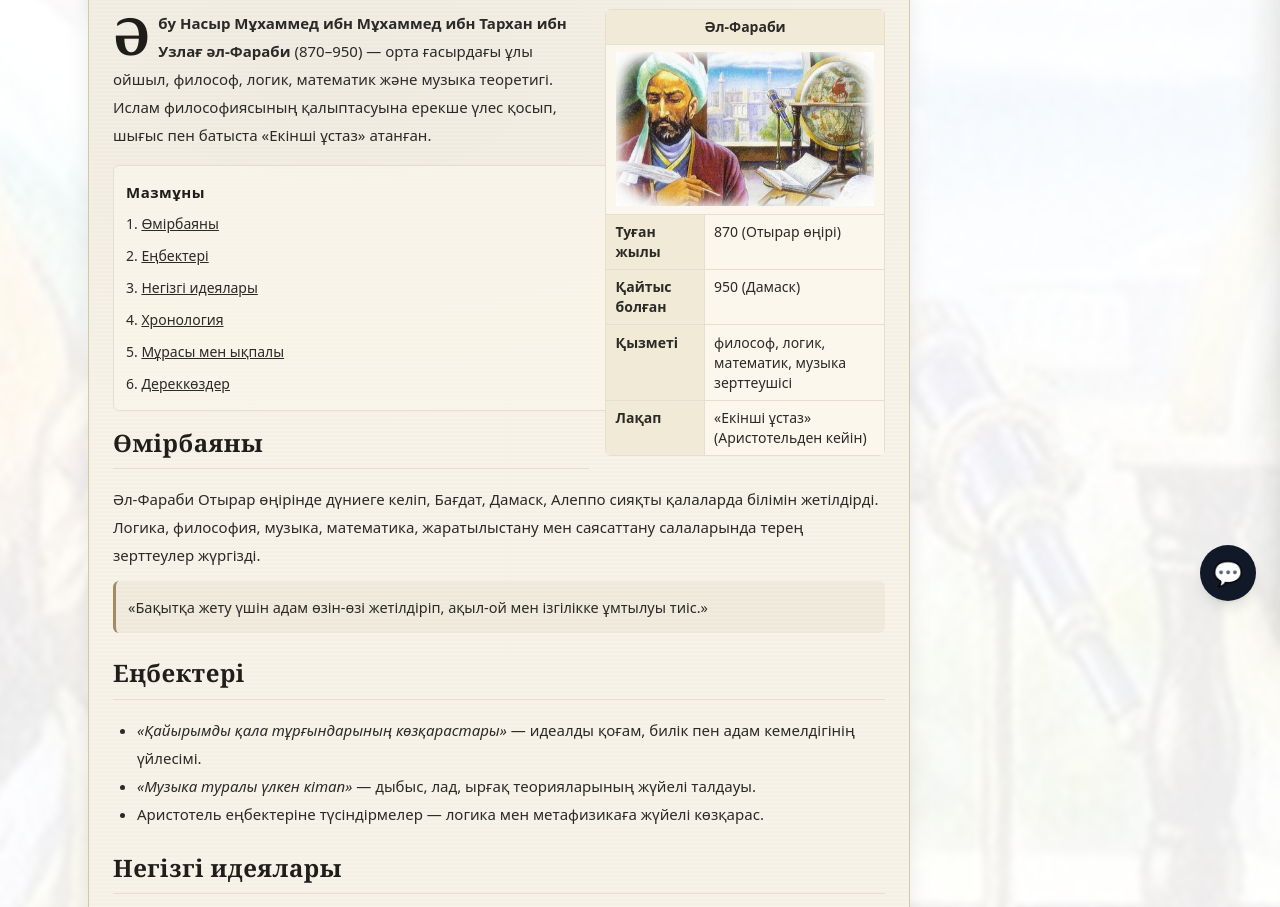
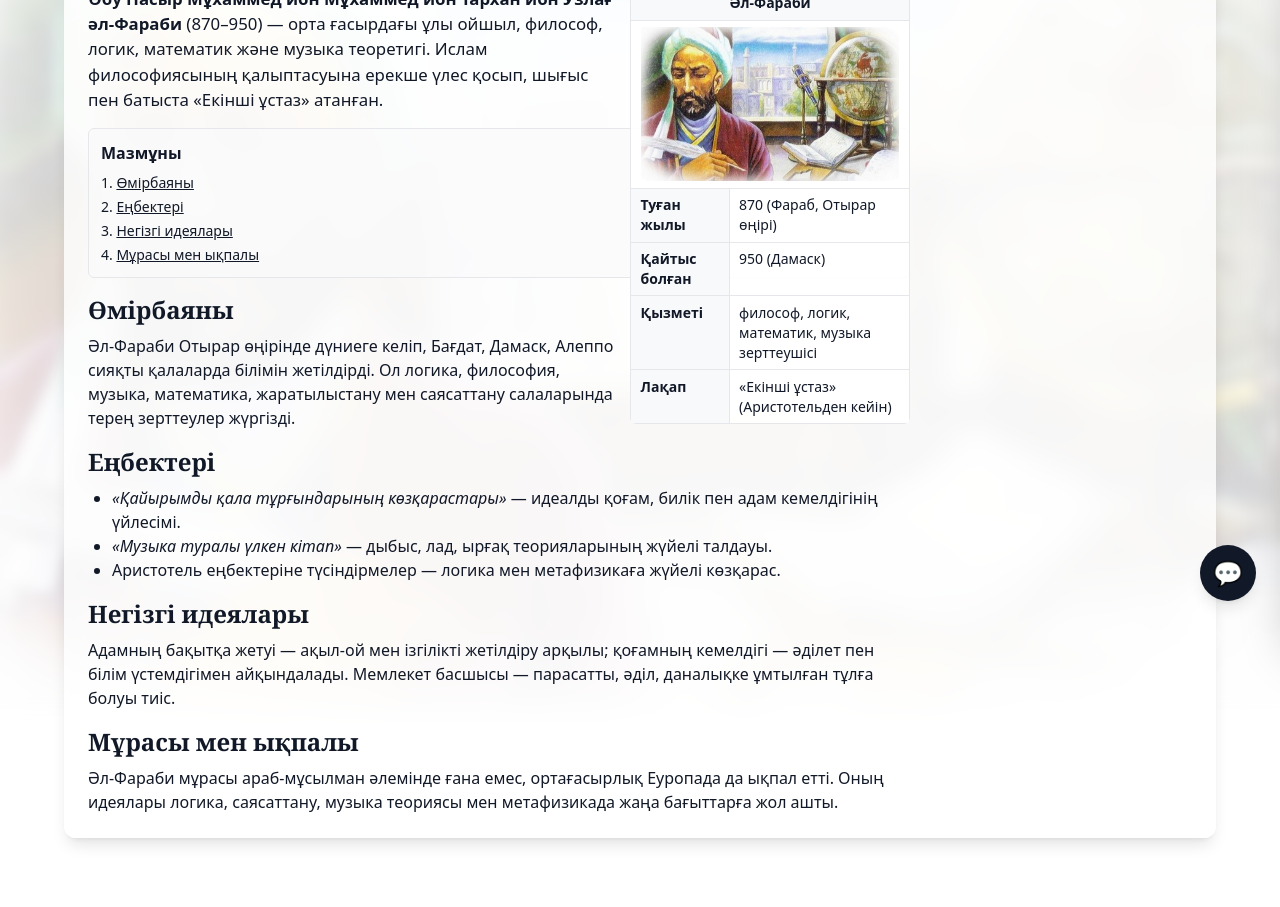
Before and after one commit to Nur228/alfarabi-chat, a website: page public/index.html in a window 1280 px wide. Shown: the part 103-1010 px from the top of the page. After the commit the page ends 941 px from the top, so only its background shows below. Drawn offline with nearby package versions, Linux system fonts and the light colour scheme.

Commit message:
Добавлен фон и автозакрытие чата

```diff
--- a/public/index.html
+++ b/public/index.html
@@ -3,252 +3,261 @@
   <head>
     <meta charset="UTF-8" />
     <meta name="viewport" content="width=device-width,initial-scale=1" />
-    <title>Әл-Фараби — Энциклопедия (тарихи стиль)</title>
+    <title>Әл-Фараби — Уикипедия стилі</title>
     <script src="https://cdn.tailwindcss.com"></script>
     <style>
-      /* ===== Историческая тема (без сборок) ===== */
-      :root{
-        --paper:#f7f3e8;          /* пергаментный фон */
-        --ink:#2b2a27;            /* “чернила” */
-        --sepia:#a68a64;          /* акцент */
-        --orn:#d2c7ad;            /* орнамент/границы */
+      /* Панель чата */
+      .chat-panel {
+        transition: transform 0.4s ease-in-out;
+      }
+      .chat-panel.closed {
+        transform: translateX(100%);
       }
 
-      /* Пергаментный бокс */
-      .history-paper{
-        background:
-          radial-gradient(1200px 600px at 30% 10%, rgba(0,0,0,.03), transparent 60%),
-          radial-gradient(1000px 500px at 90% 80%, rgba(0,0,0,.025), transparent 55%),
-          repeating-linear-gradient(0deg, rgba(0,0,0,.012) 0 2px, rgba(255,255,255,.02) 2px 4px),
-          var(--paper);
-        color: var(--ink);
-        border: 1px solid var(--orn);
-        box-shadow:
-          0 8px 24px rgba(0,0,0,.08),
-          inset 0 1px 0 rgba(255,255,255,.5);
+      /* Инфобокс және уикипедия стилі */
+      .infobox th {
+        background: #f8f9fa;
+        font-weight: 600;
+      }
+      .infobox td,
+      .infobox th {
+        border: 1px solid #e5e7eb;
+        padding: 0.4rem 0.6rem;
+        vertical-align: top;
+      }
+      .toc a {
+        text-decoration: underline;
+      }
+      .mw hr {
+        border-color: #e5e7eb;
+        margin: 0.75rem 0 1rem;
+      }
+      .first-par {
+        font-size: 1.05rem;
       }
 
-      /* Декоративная рамка сверху/снизу */
-      .history-frame{
-        position:relative;
+      /* Фон при открытом чате */
+      #overlay {
+        position: fixed;
+        inset: 0;
+        background: rgba(0, 0, 0, 0.4);
+        opacity: 0;
+        pointer-events: none;
+        transition: opacity 0.4s ease-in-out;
+        z-index: 30;
       }
-      .history-frame:before,
-      .history-frame:after{
-        content:"";
-        position:absolute; left:18px; right:18px; height:8px;
-        background:
-          linear-gradient(90deg, transparent, var(--orn), transparent);
-        opacity:.65;
+      #overlay.visible {
+        opacity: 1;
+        pointer-events: all;
       }
-      .history-frame:before{ top:10px; }
-      .history-frame:after{ bottom:10px; }
-
-      /* Заголовки с малой_caps и тонкой линией (как вики, но теплее) */
-      .hcap{ font-variant: small-caps; letter-spacing:.5px; color:#1f1e1b; }
-      .rule{ border:0; border-top:1px solid #e5dfcf; margin:.6rem 0 1rem; }
-
-      /* Дроп-кап для первого абзаца */
-      .first-par:first-letter{
-        float:left;
-        font-size:3.2rem;
-        line-height:.9;
-        padding:.2rem .5rem .1rem 0;
-        font-weight:700;
-        color:#1e1d1a;
-        font-family: Georgia, "Times New Roman", serif;
-      }
-
-      /* Боковая цитата */
-      .pullquote{
-        border-left:3px solid var(--sepia);
-        background: rgba(166,138,100,.08);
-      }
-
-      /* Вики-инфобокс */
-      .infobox th{ background:#f1ead6; font-weight:600; }
-      .infobox td, .infobox th{
-        border:1px solid #e5dfcf; padding:.45rem .6rem; vertical-align:top;
-      }
-
-      /* Лента времени */
-      .timeline{ position:relative; padding-left:1rem; }
-      .timeline:before{
-        content:""; position:absolute; left:.35rem; top:.25rem; bottom:.25rem;
-        width:2px; background:#d9d2bf;
-      }
-      .timeline-item{ position:relative; margin:0 0 .9rem 0; padding-left:1rem; }
-      .timeline-item:before{
-        content:""; position:absolute; left:-.2rem; top:.25rem;
-        width:.55rem; height:.55rem; border-radius:50%;
-        background:#8f7b58; box-shadow:0 0 0 3px #ece5d3;
-      }
-      .timeline-year{ font-weight:700; color:#5a4b34; margin-right:.35rem; }
-
-      /* Сноски */
-      .footnotes li{ margin:.35rem 0; }
-      .footnotes sup{ color:#6c5b3e; }
-
-      /* Чат: выезд/закрытие */
-      .chat-panel{ transition: transform .4s ease-in-out; }
-      .chat-panel.closed{ transform: translateX(100%); }
-
-      /* Кнопка чата поверх всего */
-      #toggleChat{ -webkit-tap-highlight-color: transparent; }
     </style>
   </head>
 
-  <body class="relative min-h-screen bg-white text-[15px] leading-7 text-gray-900">
-    <!-- Фон (мягкий, опционально можно убрать: Википедия обычно без фона) -->
-    <div class="absolute inset-0 -z-10 bg-center bg-cover bg-no-repeat opacity-[.08]"
-         style="background-image:url('./alfarabi.jpg')"></div>
+  <body class="relative min-h-screen text-gray-900">
+    <!-- 📸 Фон с блюром -->
+    <div
+      class="fixed inset-0 -z-10 bg-center bg-cover bg-no-repeat"
+      style="background-image:url('./alfarabi.jpg'); filter:blur(6px); transform:scale(1.04); opacity:.2;">
+    </div>
+
+    <!-- Затемнение при открытом чате -->
+    <div id="overlay"></div>
 
     <!-- Кнопка чата -->
-  <button id="toggleChat"
-    class="fixed bottom-24 right-6 z-50 w-14 h-14 rounded-full bg-gray-900 text-white shadow-lg hover:bg-black text-2xl flex items-center justify-center transition-transform active:scale-95"
-    aria-label="Открыть чат">💬</button>
+    <button
+      id="toggleChat"
+      class="fixed bottom-24 right-6 z-50 w-14 h-14 rounded-full bg-gray-900 text-white shadow-lg hover:bg-black text-2xl flex items-center justify-center transition-transform active:scale-95"
+      aria-label="Ашу чат"
+    >
+      💬
+    </button>
 
-    <!-- Контент как у вики: слева статья, справа место под выезжающий чат -->
-    <main class="max-w-6xl mx-auto px-4 lg:px-6 py-6">
+    <!-- Основной контент -->
+    <main class="mw max-w-6xl mx-auto px-4 lg:px-6 py-6 bg-white/80 backdrop-blur-md rounded-xl shadow-lg">
       <div class="grid grid-cols-12 gap-6">
-        <!-- СТАТЬЯ -->
-        <article class="col-span-12 lg:col-span-9 text-left history-paper history-frame rounded-xl p-6">
-          <header>
-            <h1 class="text-3xl font-serif font-bold hcap">Әбу Насыр әл-Фараби</h1>
-            <hr class="rule" />
-          </header>
+        <article class="col-span-12 lg:col-span-9 text-left">
+          <h1 class="text-3xl font-serif font-bold">Әбу Насыр әл-Фараби</h1>
+          <hr />
 
-          <!-- Инфобокс (справа внутри статьи) -->
-          <aside class="infobox bg-[#fbf7ec] text-sm float-right w-[280px] ml-4 mb-4 rounded-md overflow-hidden">
+          <!-- Инфобокс -->
+          <aside
+            class="infobox bg-white/90 text-sm float-right w-[280px] ml-4 mb-4 rounded-md overflow-hidden"
+          >
             <table class="w-full border-collapse">
               <tbody>
-                <tr><th colspan="2" class="text-center">Әл-Фараби</th></tr>
+                <tr>
+                  <th colspan="2" class="text-center">Әл-Фараби</th>
+                </tr>
                 <tr>
                   <td colspan="2" class="p-0">
-                    <img src="./alfarabi.jpg" alt="Әл-Фараби" class="w-full h-auto block">
+                    <img
+                      src="./alfarabi.jpg"
+                      alt="Әл-Фараби"
+                      class="w-full h-auto block"
+                    />
                   </td>
                 </tr>
-                <tr><th>Туған жылы</th><td>870 (Отырар өңірі)</td></tr>
-                <tr><th>Қайтыс болған</th><td>950 (Дамаск)</td></tr>
-                <tr><th>Қызметі</th><td>философ, логик, математик, музыка зерттеушісі</td></tr>
-                <tr><th>Лақап</th><td>«Екінші ұстаз» (Аристотельден кейін)</td></tr>
+                <tr>
+                  <th>Туған жылы</th>
+                  <td>870 (Фараб, Отырар өңірі)</td>
+                </tr>
+                <tr>
+                  <th>Қайтыс болған</th>
+                  <td>950 (Дамаск)</td>
+                </tr>
+                <tr>
+                  <th>Қызметі</th>
+                  <td>философ, логик, математик, музыка зерттеушісі</td>
+                </tr>
+                <tr>
+                  <th>Лақап</th>
+                  <td>«Екінші ұстаз» (Аристотельден кейін)</td>
+                </tr>
               </tbody>
             </table>
           </aside>
 
-          <!-- Первый абзац с дропкапом -->
           <p class="first-par">
-            <strong>Әбу Насыр Мұхаммед ибн Мұхаммед ибн Тархан ибн Узлағ әл-Фараби</strong> (870–950) —
-            орта ғасырдағы ұлы ойшыл, философ, логик, математик және музыка теоретигі. Ислам философиясының
-            қалыптасуына ерекше үлес қосып, шығыс пен батыста «Екінші ұстаз» атанған.
+            <strong
+              >Әбу Насыр Мұхаммед ибн Мұхаммед ибн Тархан ибн Узлағ әл-Фараби</strong
+            >
+            (870–950) — орта ғасырдағы ұлы ойшыл, философ, логик, математик және
+            музыка теоретигі. Ислам философиясының қалыптасуына ерекше үлес
+            қосып, шығыс пен батыста «Екінші ұстаз» атанған.
           </p>
 
-          <!-- Оглавление -->
-          <nav class="bg-[#fbf7ec]/70 border border-[#e5dfcf] rounded-md p-3 my-4">
-            <div class="font-semibold hcap">Мазмұны</div>
-            <ol class="list-decimal list-inside space-y-1 text-[14px] mt-1">
-              <li><a href="#life" class="underline">Өмірбаяны</a></li>
-              <li><a href="#works" class="underline">Еңбектері</a></li>
-              <li><a href="#ideas" class="underline">Негізгі идеялары</a></li>
-              <li><a href="#timeline" class="underline">Хронология</a></li>
-              <li><a href="#legacy" class="underline">Мұрасы мен ықпалы</a></li>
-              <li><a href="#refs" class="underline">Дереккөздер</a></li>
+          <nav
+            class="toc bg-gray-50/70 border border-gray-200 rounded-md p-3 my-4"
+          >
+            <div class="font-semibold mb-2">Мазмұны</div>
+            <ol class="list-decimal list-inside space-y-1 text-sm">
+              <li><a href="#life">Өмірбаяны</a></li>
+              <li><a href="#works">Еңбектері</a></li>
+              <li><a href="#ideas">Негізгі идеялары</a></li>
+              <li><a href="#legacy">Мұрасы мен ықпалы</a></li>
             </ol>
           </nav>
 
-          <section id="life" class="mt-4">
-            <h2 class="text-2xl font-serif font-semibold hcap">Өмірбаяны</h2>
-            <hr class="rule" />
+          <section id="life" class="prose max-w-none">
+            <h2 class="text-2xl font-serif font-semibold mb-2">Өмірбаяны</h2>
             <p>
-              Әл-Фараби Отырар өңірінде дүниеге келіп, Бағдат, Дамаск, Алеппо сияқты қалаларда білімін жетілдірді.
-              Логика, философия, музыка, математика, жаратылыстану мен саясаттану салаларында терең зерттеулер жүргізді.
-            </p>
-            <p class="pullquote rounded-md p-3 mt-3 text-[14.5px]">
-              «Бақытқа жету үшін адам өзін-өзі жетілдіріп, ақыл-ой мен ізгілікке ұмтылуы тиіс.»
+              Әл-Фараби Отырар өңірінде дүниеге келіп, Бағдат, Дамаск, Алеппо
+              сияқты қалаларда білімін жетілдірді. Ол логика, философия, музыка,
+              математика, жаратылыстану мен саясаттану салаларында терең
+              зерттеулер жүргізді.
             </p>
           </section>
 
-          <section id="works" class="mt-6">
-            <h2 class="text-2xl font-serif font-semibold hcap">Еңбектері</h2>
-            <hr class="rule" />
+          <section id="works" class="prose max-w-none mt-4">
+            <h2 class="text-2xl font-serif font-semibold mb-2">Еңбектері</h2>
             <ul class="list-disc pl-6">
-              <li><em>«Қайырымды қала тұрғындарының көзқарастары»</em> — идеалды қоғам, билік пен адам кемелдігінің үйлесімі.</li>
-              <li><em>«Музыка туралы үлкен кітап»</em> — дыбыс, лад, ырғақ теорияларының жүйелі талдауы.</li>
-              <li>Аристотель еңбектеріне түсіндірмелер — логика мен метафизикаға жүйелі көзқарас.</li>
+              <li>
+                <em>«Қайырымды қала тұрғындарының көзқарастары»</em> — идеалды
+                қоғам, билік пен адам кемелдігінің үйлесімі.
+              </li>
+              <li>
+                <em>«Музыка туралы үлкен кітап»</em> — дыбыс, лад, ырғақ
+                теорияларының жүйелі талдауы.
+              </li>
+              <li>
+                Аристотель еңбектеріне түсіндірмелер — логика мен метафизикаға
+                жүйелі көзқарас.
+              </li>
             </ul>
           </section>
 
-          <section id="ideas" class="mt-6">
-            <h2 class="text-2xl font-serif font-semibold hcap">Негізгі идеялары</h2>
-            <hr class="rule" />
+          <section id="ideas" class="prose max-w-none mt-4">
+            <h2 class="text-2xl font-serif font-semibold mb-2">
+              Негізгі идеялары
+            </h2>
             <p>
-              Адамның бақытқа жетуі — ақыл-ой мен ізгілікті жетілдіру арқылы; қоғамның кемелдігі — әділет пен білім үстемдігімен.
-              Мемлекет басшысы — парасатты, әділ, даналыққа ұмтылған тұлға болуы тиіс.
+              Адамның бақытқа жетуі — ақыл-ой мен ізгілікті жетілдіру арқылы;
+              қоғамның кемелдігі — әділет пен білім үстемдігімен айқындалады.
+              Мемлекет басшысы — парасатты, әділ, даналықке ұмтылған тұлға
+              болуы тиіс.
             </p>
           </section>
 
-          <!-- Хронология как “исторический” элемент -->
-          <section id="timeline" class="mt-6">
-            <h2 class="text-2xl font-serif font-semibold hcap">Хронология</h2>
-            <hr class="rule" />
-            <div class="timeline mt-2">
-              <div class="timeline-item"><span class="timeline-year">870</span>Отырар өңірінде дүниеге келді.</div>
-              <div class="timeline-item"><span class="timeline-year">~900</span>Бағдатқа барып, ғылымға ден қойды.</div>
-              <div class="timeline-item"><span class="timeline-year">~940</span>Қоғам, логика, музыка туралы ірі еңбектер жазды.</div>
-              <div class="timeline-item"><span class="timeline-year">950</span>Дамаскіде дүниеден өтті.</div>
-            </div>
-          </section>
-
-          <section id="legacy" class="mt-6">
-            <h2 class="text-2xl font-serif font-semibold hcap">Мұрасы мен ықпалы</h2>
-            <hr class="rule" />
+          <section id="legacy" class="prose max-w-none mt-4">
+            <h2 class="text-2xl font-serif font-semibold mb-2">
+              Мұрасы мен ықпалы
+            </h2>
             <p>
-              Әл-Фараби мұрасы ислам әлемінде ғана емес, ортағасырлық Еуропада да ықпал етті. Логика, саясаттану,
-              музыка теориясы мен метафизикада жаңа бағыттарға жол ашты.
+              Әл-Фараби мұрасы араб-мұсылман әлемінде ғана емес,
+              ортағасырлық Еуропада да ықпал етті. Оның идеялары логика,
+              саясаттану, музыка теориясы мен метафизикада жаңа бағыттарға жол
+              ашты.
             </p>
           </section>
-
-          <section id="refs" class="mt-6">
-            <h2 class="text-2xl font-serif font-semibold hcap">Дереккөздер</h2>
-            <hr class="rule" />
-            <ol class="footnotes list-decimal pl-6 text-[14px]">
-              <li><sup>[1]</sup> Классикалық араб-парсы дереккөздері</li>
-              <li><sup>[2]</sup> Заманауи зерттеулер және аудармалар</li>
-            </ol>
-          </section>
-          <div class="clear-both"></div>
         </article>
 
-        <!-- Пустая колонка справа (под панель чата) -->
         <div class="col-span-12 lg:col-span-3"></div>
       </div>
     </main>
 
     <!-- Панель чата -->
-    <div id="chatPanel"
-      class="chat-panel closed fixed top-0 right-0 h-[calc(100%-5rem)] mt-5 w-[22%] min-w-[320px] bg-white/90 backdrop-blur-md shadow-2xl border-l border-gray-200 flex flex-col z-40 rounded-tl-2xl">
-      <header class="px-4 py-3 border-b flex justify-between items-center bg-white/70 backdrop-blur">
+    <div
+      id="chatPanel"
+      class="chat-panel closed fixed top-0 right-0 h-[calc(100%-5rem)] mt-5 w-[22%] min-w-[320px] bg-white/85 backdrop-blur-md shadow-2xl border-l border-gray-200 flex flex-col z-40 rounded-tl-2xl"
+    >
+      <header
+        class="px-4 py-3 border-b flex justify-between items-center bg-white/70 backdrop-blur"
+      >
         <h2 class="text-lg font-semibold">Чат</h2>
-        <button id="clear" class="text-xs px-3 py-1.5 border rounded-lg hover:bg-gray-100">Жою</button>
+        <button
+          id="clear"
+          class="text-xs px-3 py-1.5 border rounded-lg hover:bg-gray-100"
+        >
+          Жою
+        </button>
       </header>
       <div class="flex-1 p-3 overflow-y-auto space-y-3" id="chat"></div>
       <form id="form" class="border-t p-3 flex gap-2">
-        <input id="input" class="flex-1 border rounded-xl px-3 py-2 focus:outline-none focus:ring-2 focus:ring-gray-900"
-               placeholder="Сұрағыңызды жазыңыз..." />
-        <button class="px-4 py-2 rounded-xl bg-gray-900 text-white hover:bg-black" type="submit">→</button>
+        <input
+          id="input"
+          class="flex-1 border rounded-xl px-3 py-2 focus:outline-none focus:ring-2 focus:ring-gray-900"
+          placeholder="Сұрағыңызды жазыңыз..."
+        />
+        <button
+          class="px-4 py-2 rounded-xl bg-gray-900 text-white hover:bg-black"
+          type="submit"
+        >
+          →
+        </button>
       </form>
     </div>
 
     <script src="./app.js"></script>
     <script>
-      // Тоггл чата
       const toggleBtn = document.getElementById("toggleChat");
       const chatPanel = document.getElementById("chatPanel");
+      const overlay = document.getElementById("overlay");
+
       if (toggleBtn && chatPanel) {
         let isOpen = false;
+
+        // 🔹 Открытие/закрытие по кнопке
         toggleBtn.addEventListener("click", () => {
           isOpen = !isOpen;
-          if (isOpen) { chatPanel.classList.remove("closed"); toggleBtn.textContent = "✖"; }
-          else { chatPanel.classList.add("closed"); toggleBtn.textContent = "💬"; }
+          if (isOpen) {
+            chatPanel.classList.remove("closed");
+            overlay.classList.add("visible");
+            toggleBtn.textContent = "✖";
+          } else {
+            chatPanel.classList.add("closed");
+            overlay.classList.remove("visible");
+            toggleBtn.textContent = "💬";
+          }
+        });
+
+        // 🔹 Клик по фону — закрывает чат
+        overlay.addEventListener("click", () => {
+          if (isOpen) {
+            chatPanel.classList.add("closed");
+            overlay.classList.remove("visible");
+            toggleBtn.textContent = "💬";
+            isOpen = false;
+          }
         });
       }
     </script>
```
